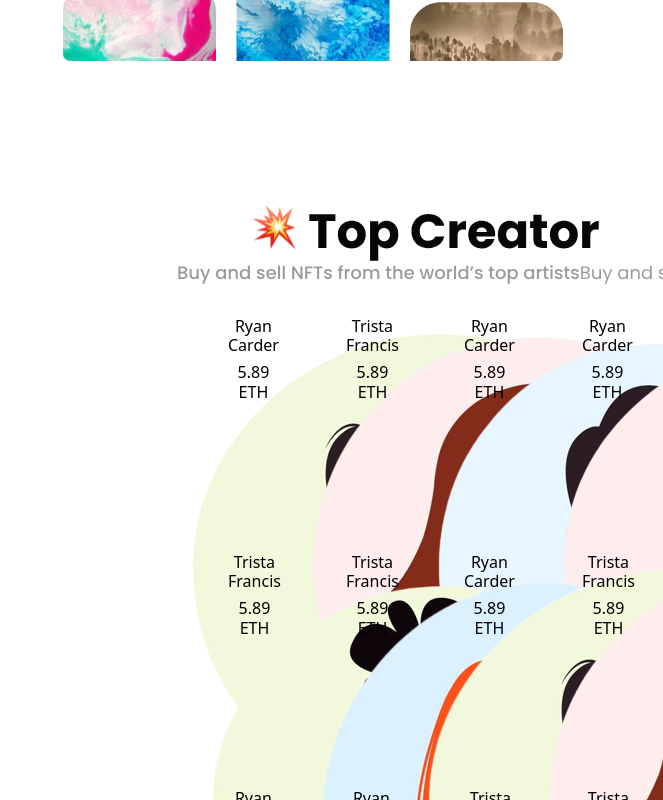
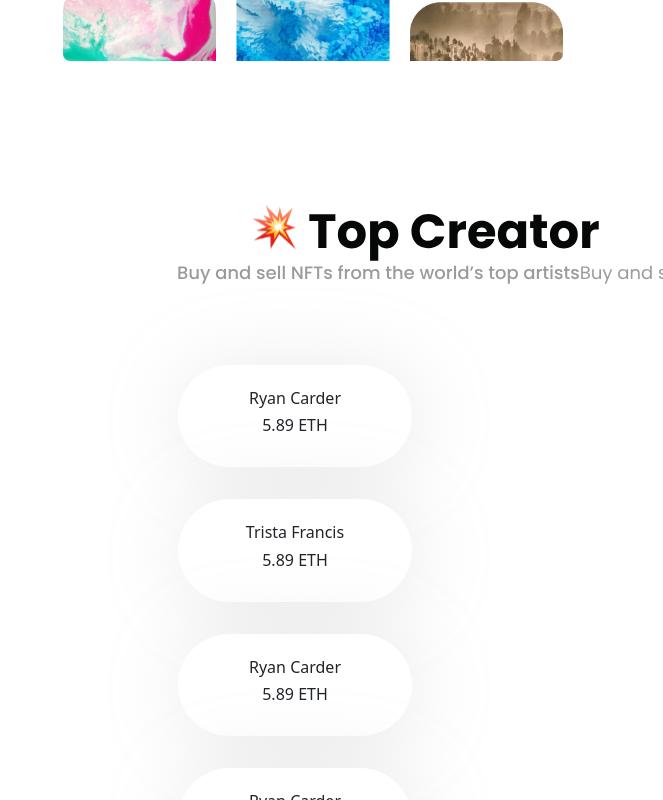
Before and after one commit to SamaMansour/nft-marketplace-private, a React (Create React App) app: page / in a window 1280 px wide. Shown: the part 560-1360 px from the top of the page, without its empty margins (617-1280 px from the left). Built offline with nearby package versions, Linux system fonts and the light colour scheme.

Commit message:
Fix seller cards

```diff
--- a/src/app/components/ui/Modal/Modal.scss
+++ b/src/app/components/ui/Modal/Modal.scss
@@ -1,4 +1,4 @@
-$color_1: #fff;
+$color_1: #14141f8a;
 
 .modal__wrapper {
 	position: fixed;
@@ -6,7 +6,7 @@ $color_1: #fff;
 	left: 0;
 	width: 100%;
 	height: 100%;
-	background: #14141f8a;
+	background: #fff;
 	z-index: 4444444;
 }
 .single__modal {
--- a/src/app/components/ui/SellerSection/SellerSection.scss
+++ b/src/app/components/ui/SellerSection/SellerSection.scss
@@ -1,3 +1,4 @@
+
 .seller-section{
 	position: absolute;
 	width: 6448px;
@@ -6,6 +7,23 @@
   bottom: 989px;
 
 }
+.single__seller-card{
+	/* Auto layout */
+
+	display: flex;
+	flex-direction: row;
+	align-items: center;
+	padding: 24px 54px;
+	gap: 16px;
+
+
+	/* White */
+
+	background: #FFFFFF;
+	box-shadow: 4px 4px 80px rgba(173, 173, 173, 0.25);
+	border-radius: 60px;
+}
+
 
 .seller__section-title {
 	h3 {
@@ -13,19 +31,13 @@
 	}
 }
 .seller__img {
-	width: 50px;
-	height: 180px;
+	position: absolute;
+	width: 62.4px;
+	height: 63px;
+	left: 52.8px;
+	top: 29px;
 }
 .seller__content {
-	h6 {
-		font-size: 1rem;
-		color: #000;
-	}
+
+	width: 700px;
 }
-@media only screen and (max-width: 292px) {
-	.seller__content {
-		h6 {
-			font-size: 0.8rem !important;
-		}
-	}
-}
--- a/src/app/components/ui/SellerSection/SellerSection.tsx
+++ b/src/app/components/ui/SellerSection/SellerSection.tsx
@@ -10,16 +10,19 @@ const SellerSection = () => {
     <section className="seller-section">
       <Container>
         <Row>
+          <Col lg="12" className="mb-5">
             <div className="seller__section-title">
               <img src={TopCreator} />
               <img src={SellerSectionSubtitle}/>
             </div>
+            </Col>
 
           {SELLER__DATA.map((item) => (
-            <Col lg="2" md="3" sm="4" xs="6" key={item.id} className="mb-4">
-              <div className="single__seller-card d-flex align-items">
+
+            <Col md="6" sm="3" xs="3" key={item.id}>
+              <div className="single__seller-card d-flex align-items-center gap-3">
                 <div className="seller__img">
-                  <img src={item.sellerImg} alt="" className="mw-150" />
+                  <img src={item.sellerImg} alt=""  />
                 </div>
 
                 <div className="seller__content">
```
